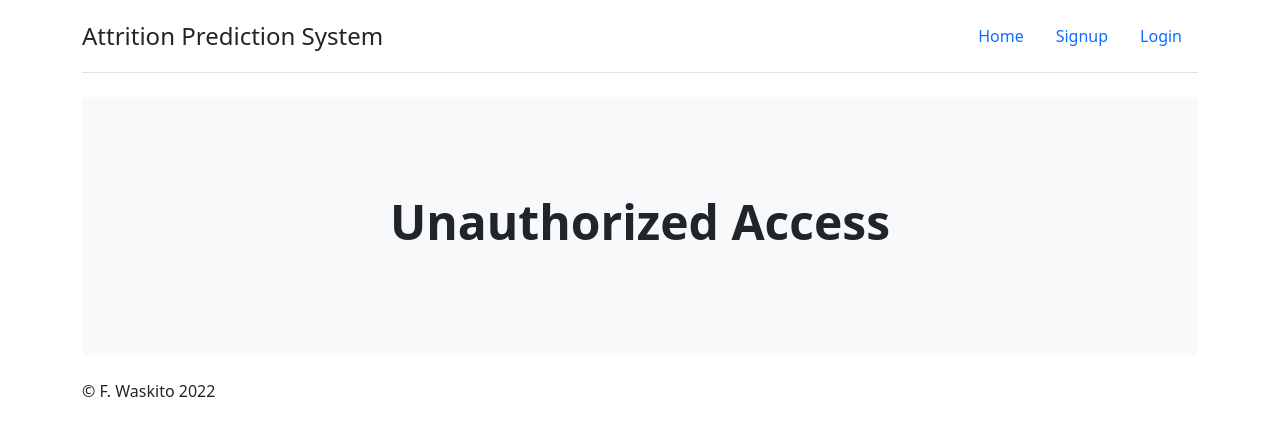
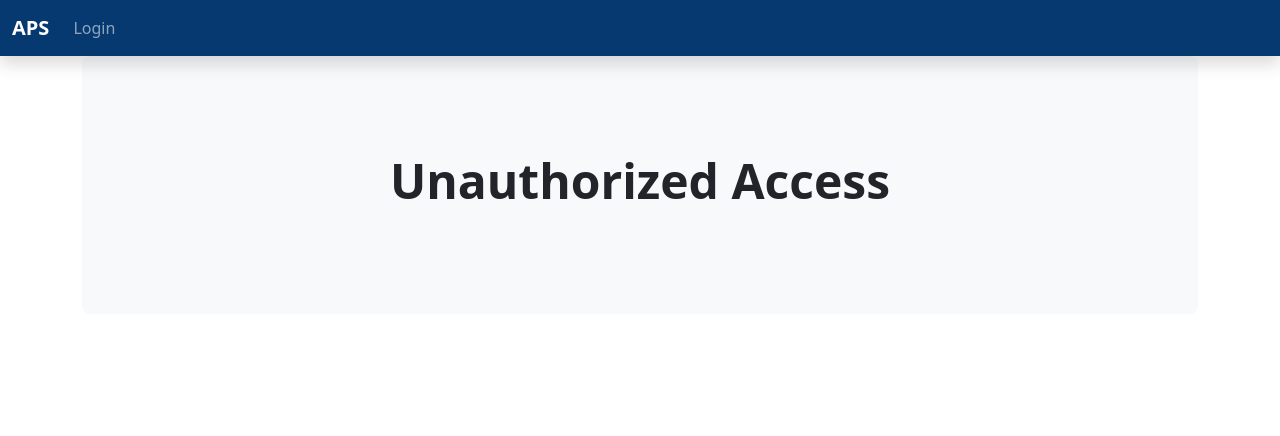
Before and after one commit to fwaskito/attrition-prediction, a Flask app: page /history in a window 1280 px wide. Shown: the top 436 px of the page. Run offline with Flask 3, Linux system fonts and the light colour scheme; some libraries are stand-ins or nearby versions.

Commit message:
Simplify content of app/templates/error.html

```diff
--- a/app/templates/error.html
+++ b/app/templates/error.html
@@ -1,38 +1,11 @@
-<!DOCTYPE html>
-<html lang="en">
-	<head>
-		<title>Error</title>
-		<link rel="stylesheet" href="https://cdn.jsdelivr.net/npm/bootstrap@5.1.3/dist/css/bootstrap.min.css" integrity="sha384-1BmE4kWBq78iYhFldvKuhfTAU6auU8tT94WrHftjDbrCEXSU1oBoqyl2QvZ6jIW3" crossorigin="anonymous"/>
-	</head>
-
-	<body>
+{% extends "base.html" %}
+{% block title %}Index{% endblock %}
+{% block content %}
 <div class="container">
-			<div class="header">
-				<nav class="border-bottom flex-wrap mb-4 py-3 d-flex justify-content-center">
-					<a href="/" class="text-dark text-decoration-none mb-3 mb-md-0 d-flex align-items-center me-md-auto">
-						<span class="fs-4">Attrition Prediction System</span>
-					</a>
-					<ul class="nav nav-pills">
-						<li class="nav-item">
-							<a href="/employees" class="nav-link">Home</a>
-						</li>
-						<li class="nav-item">
-							<a href="/signup" class="nav-link">Signup</a>
-						</li>
-						<li class="nav-item">
-							<a href="/login" class="nav-link">Login</a>
-						</li>
-					</ul>
-				</nav>
-			</div>
   <div class="bg-light rounded-3 mb-4 p-5">
     <div class="container-fluid py-5">
       <h1 class="text-center fw-bold display-5">{{error}}</h1>
     </div>
   </div>
-			<footer class="footer">
-				<p>&copy; F. Waskito 2022</p>
-			</footer>
 </div>
-	</body>
-</html>
+{% endblock %}
```
Lines whose indentation alone changed are shown as unchanged.
